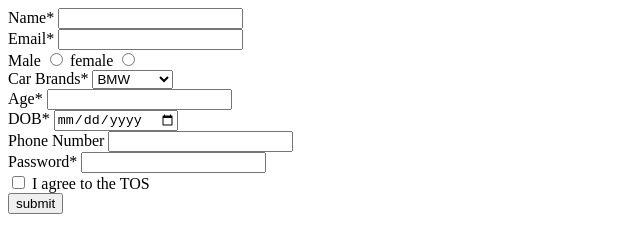
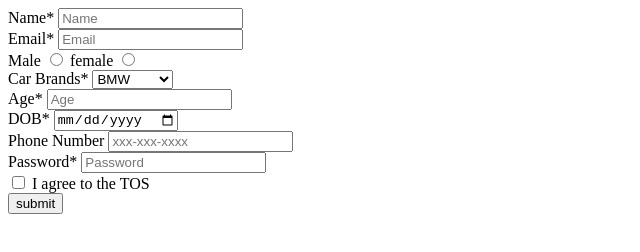
Before and after one commit to acciojob/signup-form-car-manim2903, a website: page main.html in a window 1280 px wide. Shown: the whole page, without its empty margins (0-640 px from the left). Drawn offline with Linux system fonts and the light colour scheme.

Commit message:
created a submission

```diff
--- a/main.html
+++ b/main.html
@@ -11,11 +11,11 @@
 	<form action="#" method="post">
 		<div>
 			<label for="name">Name*</label>
-			<input type="text" id="name" required name="name">
+			<input type="text" id="name" required name="name" placeholder="Name">
 		</div>
 		<div>
 			<label for="email">Email*</label>
-			<input type="email" id="email" required name="email">
+			<input type="email" id="email" required name="email"  placeholder="Email">
 		</div>
 		<div>
 			<label for="male">Male</label>
@@ -28,7 +28,7 @@
 		</div>
 		<div>
 			<label for="cars">Car Brands*</label>
-			<select name="cars" id="cars" form="carform">
+			<select name="cars" id="cars" form="carform"  placeholder="Coose your car">
 				<option value="bmw">BMW</option>
 				<option value="audi">Audi</option>
 				<option value="mercedez">Mercedez</option>
@@ -36,7 +36,7 @@
 		</div>
 		<div>
 			<label for="age">Age*</label>
-			<input type="number" id="age" required name="age">
+			<input type="number" id="age" required name="age"  placeholder="Age">
 		</div>
 
 		<div>
@@ -45,14 +45,14 @@
 		</div>
 		<div>
 			<label for="tel">Phone Number</label>
-			<input type="text" id="tel" name="tel">
+			<input type="text" id="tel" name="tel"  placeholder="xxx-xxx-xxxx">
 		</div>
 		<div>
 			<label for="password">Password*</label>
-			<input type="password" id="password" required name="password">
+			<input type="password" id="password" required name="password"  placeholder="Password">
 		</div>
 		<div>
-			<input type="checkbox" id="pos" required name="pos">
+			<input type="checkbox" id="tos" required name="tos">
 			<label for="tos">I agree to the TOS</label>
 		</div>
 		<button type="submit">submit</button>
```
